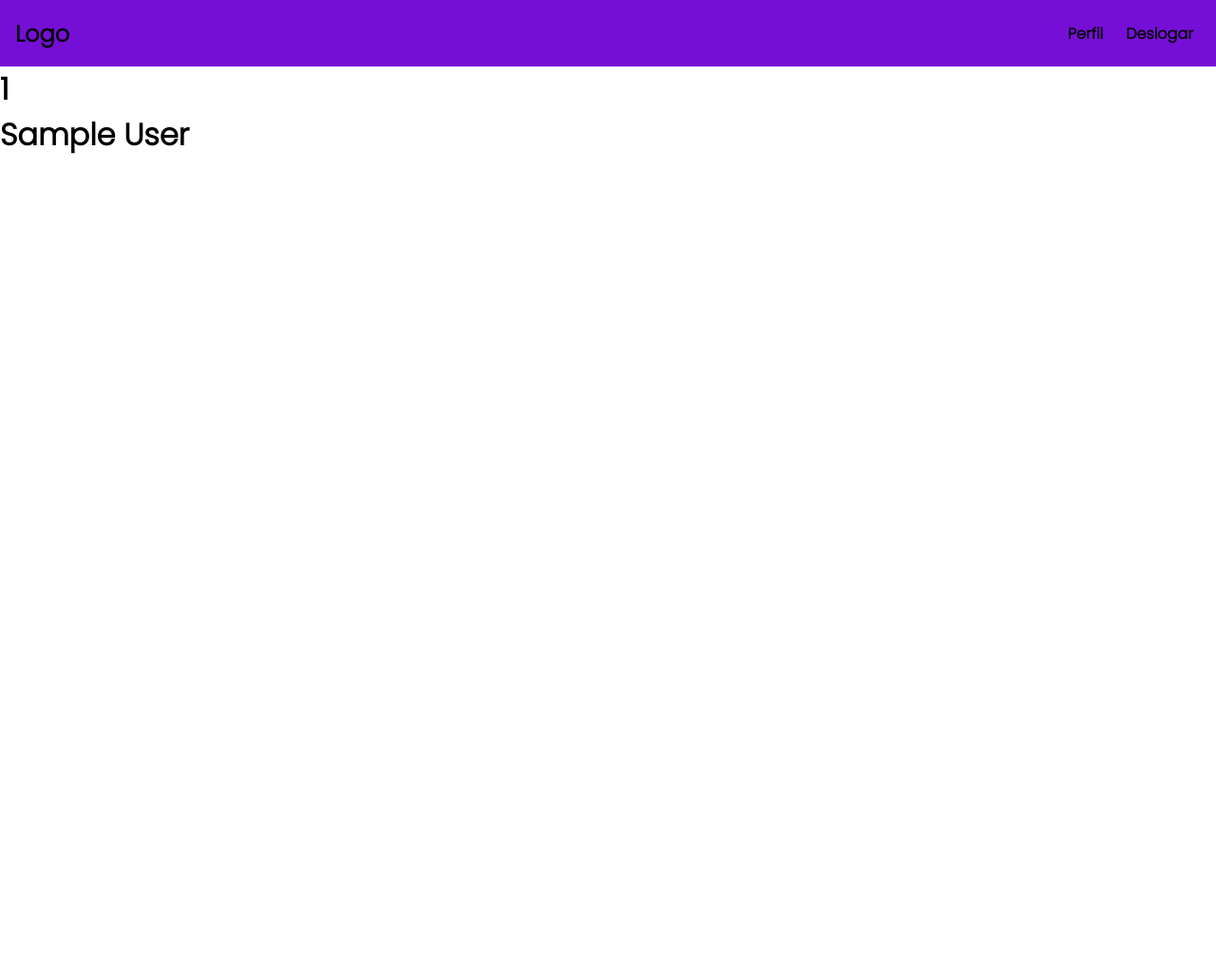
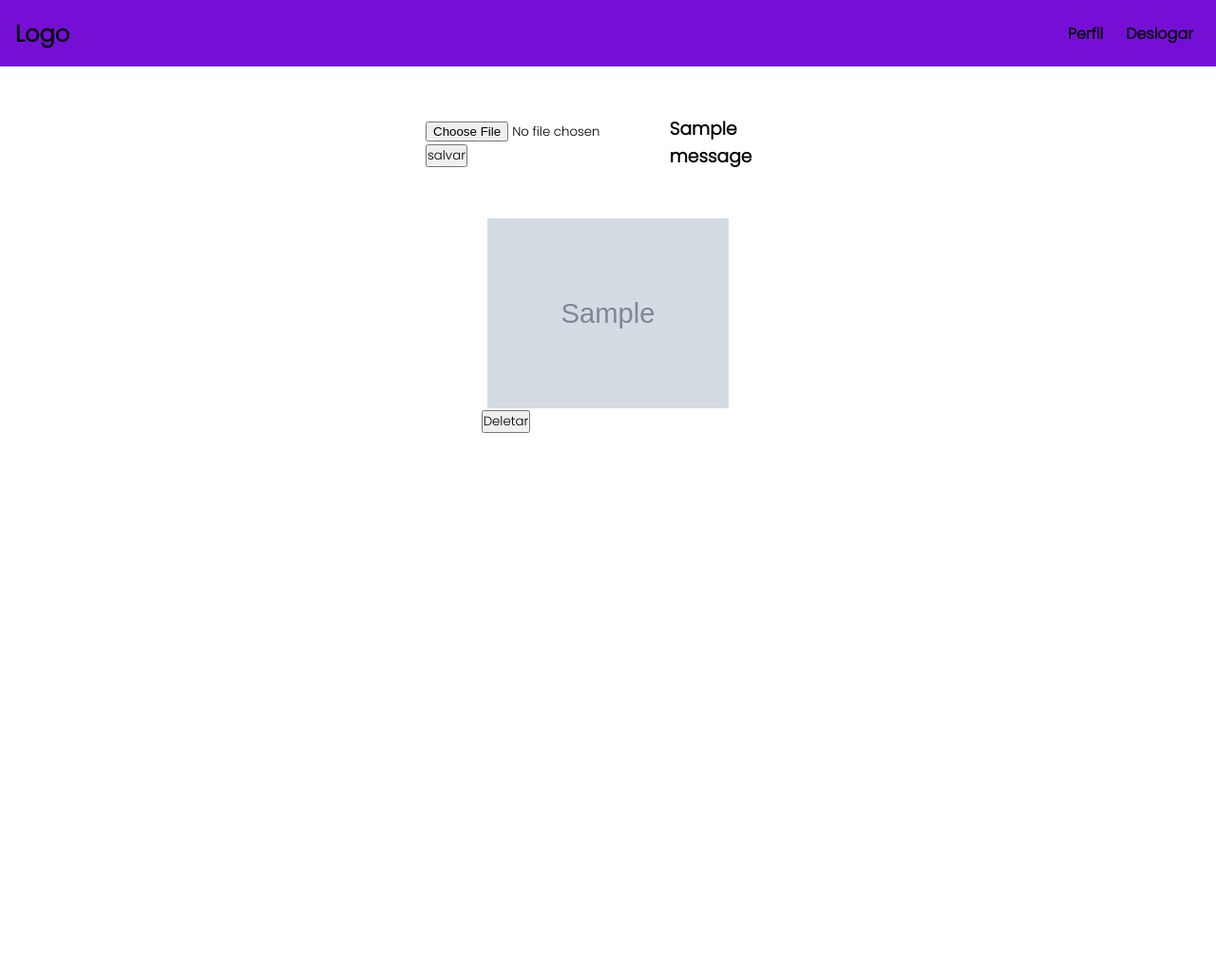
Before and after one commit to Skaylan/cadastro_de_imagens, a Flask app: page /user in a window 1280 px wide. Shown: the whole page at 95% size. Before the commit the page ends 162 px from the top, so only its background shows below. Run offline with Flask 2, Linux system fonts and the light colour scheme; the visitor is signed in with stand-in values (Sample User, id 1); tables that the repository leaves empty hold one stand-in row (values such as "Sample post"); grey boxes marked "Sample" are stand-in pictures; one stand-in notice (Sample message) is shown.

Commit message:
add the upload image logic

```diff
--- a/app/controllers/routes.py
+++ b/app/controllers/routes.py
@@ -1,14 +1,13 @@
 from app import app
 from flask import render_template, url_for, request, session, redirect, flash
 from werkzeug.security import generate_password_hash, check_password_hash
+from app.models.conn import db, Usuario, Images
+from sqlalchemy.exc import IntegrityError
 import os
-from dotenv import load_dotenv
-from app.models.conn import db, Usuario
-from sqlalchemy.exc import IntegrityError
+from app.controllers import config
+import uuid
 
 
-load_dotenv()
-app.secret_key = os.getenv('SECRET_KEY')
 
 
 @app.route('/', methods=['GET', 'POST'])
@@ -27,7 +26,6 @@ def login():
         password = request.form['password']
         username = username.lower()
         user_infos = Usuario.query.filter_by(username=username).first()
-        print(user_infos.username)
         if user_infos == None:
             flash('Usuario não existe')
 
@@ -37,8 +35,8 @@ def login():
                 flash('Senha Incorreta!')
 
             elif user_infos.username == username and checked_pass == True:
+                    session['id'] = user_infos.id
                     session['user'] = user_infos.username
-                    session['id'] = user_infos.id
                     session['name'] = user_infos.name
                     return redirect(url_for('user'))
 
@@ -78,13 +76,13 @@ def register():
     return render_template('register.html')
 
 
-@app.route('/user')
+@app.route('/user', methods=['GET', 'POST'])
 def user():
     if 'user' not in session:
         return redirect(url_for('login'))
     id = session['id']
-    name = session['name']
-    return render_template('user.html', id=id, name=name)
+    images = Images.query.filter_by(owner_id=id).all()
+    return render_template('user.html', images=images)
 
 
 
@@ -92,3 +90,40 @@ def user():
 def logout():
     session.pop('user', None)
     return redirect(url_for('index'))
+
+
+@app.route('/upload', methods=['GET', 'POST'])
+def upload():
+    if 'user' not in session:
+        return redirect(url_for('login'))
+
+    if request.method == 'POST':
+        if request.files:
+            image = request.files['image']
+            file_extension = image.filename
+            file_extension = file_extension.split('.'[0])
+            image.filename = uuid.uuid4().hex
+            image.filename = image.filename + '.' + file_extension[1]
+            image.save(os.path.join(app.config['IMAGES_UPLOADS'], image.filename))
+
+            image = Images(image.filename, session['id'])
+            db.session.add(image)
+            db.session.commit()
+            flash('Imagem Salva com sucesso!')
+        return redirect(url_for('user'))
+
+@app.route('/delete_image', methods=['GET', 'POST'])
+def delete_image():
+    if 'user' not in session:
+        return redirect(url_for('login'))
+
+    if request.method == 'POST':
+
+        image_id = request.form['image']
+        delete = Images.query.filter_by(id=image_id).first()
+        img_name = delete.file_name
+        os.remove(os.path.join(app.config['IMAGES_UPLOADS'], img_name))
+        db.session.delete(delete)
+        db.session.commit()
+
+    return redirect(url_for('user'))
--- a/app/static/css/user.css
+++ b/app/static/css/user.css
@@ -2,4 +2,122 @@
     padding: 0;
     margin: 0;
     box-sizing: border-box;
+    overflow: hidden;
 }
+
+
+.main {
+    display: flex;
+}
+
+.upload{
+    display: flex;
+    width: 100vw;
+    height: 20vh;
+    /* background-color: red; */
+    align-items: flex-end;
+    justify-content: center;
+}
+
+.content {
+    display: flex;
+    justify-content: center;
+    width: 100vw;
+    height: 100vh;
+    /* background-color: green; */
+}
+
+.box{
+    display: flex;
+    width: 30vw;
+    height: 20vh;
+    /* background-color: blue; */
+    margin-top: 1rem;
+    align-items: center;
+    justify-content: center;
+
+}
+
+.image-box{
+    display: flex;
+    flex-direction: column;
+}
+
+.img{
+    display: flex;
+    justify-content: space-around;
+}
+.img img{
+    width: 95%;
+    height: 200px;
+    object-fit: cover;
+}
+
+
+.delete-image{
+    width: 100px;
+    height: 20px;
+}
+
+/* .aside {
+    display: none;
+    flex-direction: column;
+    float: left;
+    height: 100vh;
+    width: 20vw;
+    background: #e7e7e7;
+    transition: .5 ease;
+}
+
+.aside.active {
+    display: flex;
+    gap: .5rem;
+}
+
+.aside a{
+    padding: .5rem;
+    font-size: 1.3rem;
+}
+
+
+.btn-aside{
+    padding: .5rem 1rem;
+    font-size: 1rem;
+    border: none;
+    background: none;
+    cursor: pointer;
+    gap: .5rem;
+}
+
+#hamburger {
+    display: block;
+    border-top: 2px solid;
+    width: 20px;
+}
+
+#hamburger::after, #hamburger::before {
+    content: '';
+    display: block;
+    width: 20px;
+    height: 2px;
+    background: currentColor;
+    margin-top: 5px;
+    transition: .5s;
+    position: relative;
+}
+
+.btn-aside.active #hamburger {
+    border-top-color: transparent;
+}
+
+.btn-aside.active #hamburger::before {
+    transform: rotate(45deg);
+}
+.btn-aside.active #hamburger::after {
+    transform: rotate(-45deg);
+    top: -7px;
+}
+
+.a:hover{
+    background-color: #a3a3a3;
+} */
--- a/app/static/scripts/mobile.js
+++ b/app/static/scripts/mobile.js
@@ -3,6 +3,7 @@ const btn_mobile = document.getElementById('btn-mobile');
 function toggle_menu(event){
     const nav = document.getElementById('nav');
     nav.classList.toggle('active');
+    btn_mobile.classList.toggle('active');
 }
 
 btn_mobile.addEventListener('click', toggle_menu);
--- a/app/templates/user.html
+++ b/app/templates/user.html
@@ -9,6 +9,43 @@
 {% endblock %}
 
 {% block main %}
-    <h1>{{ id }}</h1>
-    <h1>{{ name }}</h1>
+    <main>
+
+        <section class="upload">
+
+            <div class="box">
+                <form action="/upload" method="POST" enctype="multipart/form-data">
+                    <input type="file" name="image" id="image">
+                    <input type="submit" value="salvar">
+                </form>
+                {% with message = get_flashed_messages() %}
+                    {% if message %}
+                        {% for msg in message %}
+                        <h3>{{ msg }}</h3>
+                        {% endfor %}
+                    {% endif %}
+                {% endwith %}
+            </div>
+
+        </section>
+
+        <section class="content">
+            {% for img in images %}
+                <div class="image-box">
+                    <div class="img">
+                        <img src='static/images/uploads/{{ img.file_name }}' alt={{ img.file_name }}>
+                    </div>
+                    <div class="actions">
+                        <form action="/delete_image" method="POST">
+                            <input type="hidden" name="image" value="{{ img.id }}" name="deletar">
+                            <button id="deletar">Deletar</button>
+                        </form>
+                    </div>
+                </div>
+            {% endfor %}
+        </section>
+
+    </main>
+
+    <!-- <script src={{url_for('static', filename='scripts/user.js')}}></script> -->
 {% endblock %}
```
Also changed, not shown: app/controllers/config.py (added, +7 -0 lines), app/models/conn.py (+14 -0 lines), app/static/scripts/user.js (added, +9 -0 lines), 1 other file.
